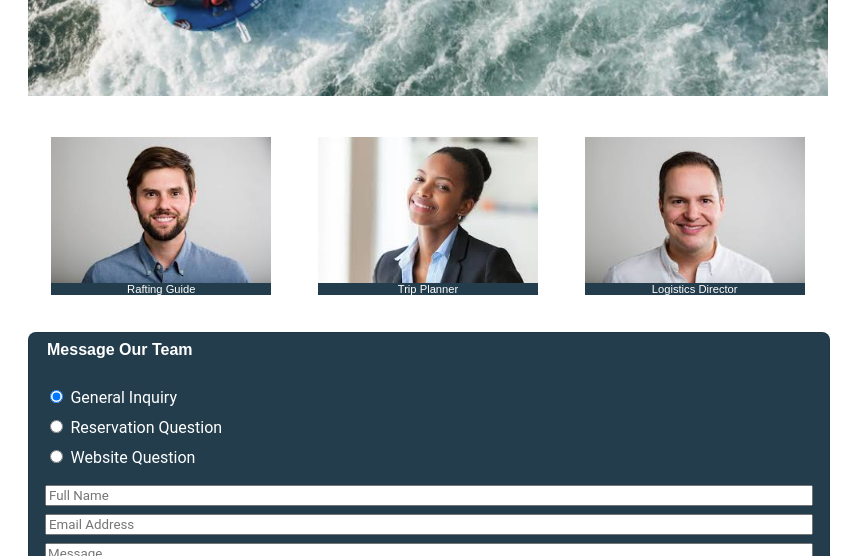
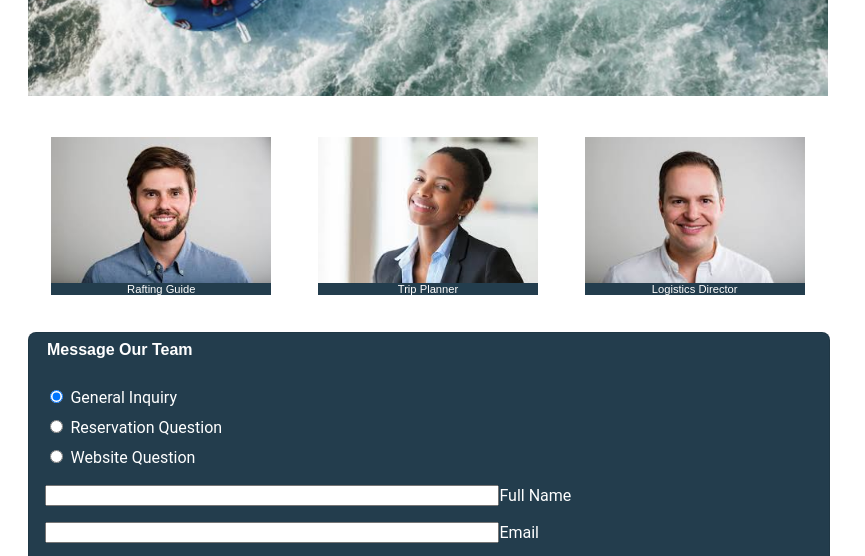
Before and after one commit to nathalieoliekan/wdd130, a plain HTML site: page wwr/contact.html in a window 1280 px wide. Shown: the part 366-922 px from the top of the page, without its empty margins (0-865 px from the left). Drawn offline with Linux system fonts and the light colour scheme.

Commit message:
Rafting Project: Contact Us Page

```diff
--- a/wwr/contact.html
+++ b/wwr/contact.html
@@ -41,7 +41,7 @@
       <form>
         <fieldset>
           <legend>Message Our Team</legend>
-
+          <div class="questions">
             <div>
               <div class="radio">
                 <input type="radio" id="general" name="option1" value="general" checked>
@@ -56,9 +56,16 @@
                 <label for="web">Website Question</label>
               </div>
             </div>
-
-          <input type="text" id="name" name="name" placeholder="Full Name">
-          <input type="text" id="email" name="email" placeholder="Email Address">
+              <div class="name namegrid">
+                <input type="text" id="name" name="name">
+                <label for="name">Full Name</label>
+              </div>
+              <div class="email emailgrid">
+                <input type="text" id="email" name="email">
+                <label for="email">Email</label>
+              </div>
+            </div>
+          </div>
           <textarea id="q2" name="q2" rows="4" placeholder="Message"></textarea>
 
           <div class="check">
--- a/wwr/styles/rafting.css
+++ b/wwr/styles/rafting.css
@@ -242,6 +242,10 @@ label, input, button, select, textarea {
   font-family: Roboto, Arial, sans-serif;
 }
 
+label {
+  text-align: left;
+}
+
 form {
   width: 800px;
   margin-bottom: 1rem;
@@ -277,12 +281,39 @@ fieldset legend {
   padding-bottom: 20px;
 }
 
-fieldset p {
-  color: white;
+.questions {
+  display: grid;
+  grid-template-columns: 3fr 1fr;
 }
 
 .radio {
   padding-bottom: 10px;
+  grid-row: 1/2;
+  grid-column: 1/3;
+}
+
+.name {
+  grid-row: 2/3;
+  align-items: center;
+}
+
+.namegrid {
+  display: grid;
+  grid-template-columns: 4fr 1fr;
+  margin: 0.5rem;
+  margin-left: 0;
+}
+
+.email {
+  grid-row: 3/4;
+  align-items: center;
+}
+
+.emailgrid {
+  display: grid;
+  grid-template-columns: 4fr 1fr;
+  margin: 0.5rem;
+  margin-left: 0;
 }
 
 .map {
```
Lines whose indentation alone changed are shown as unchanged.
